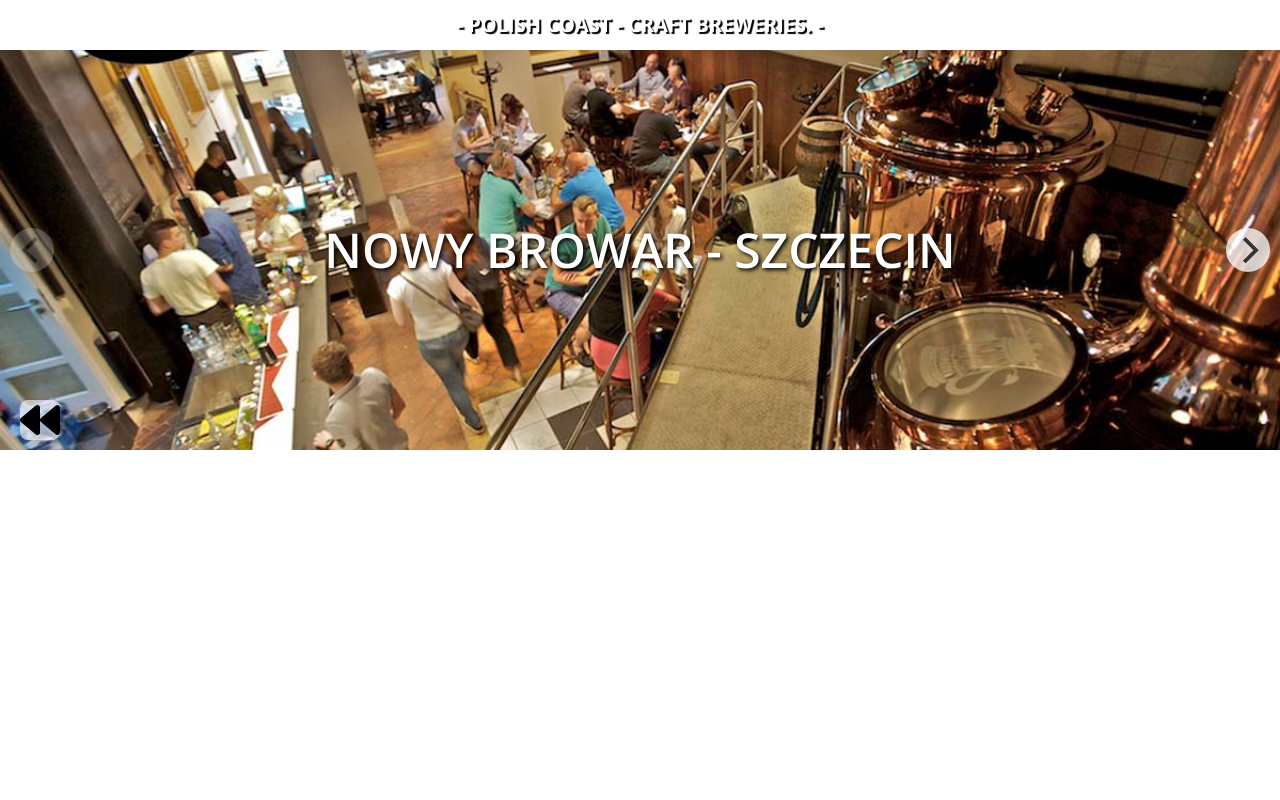
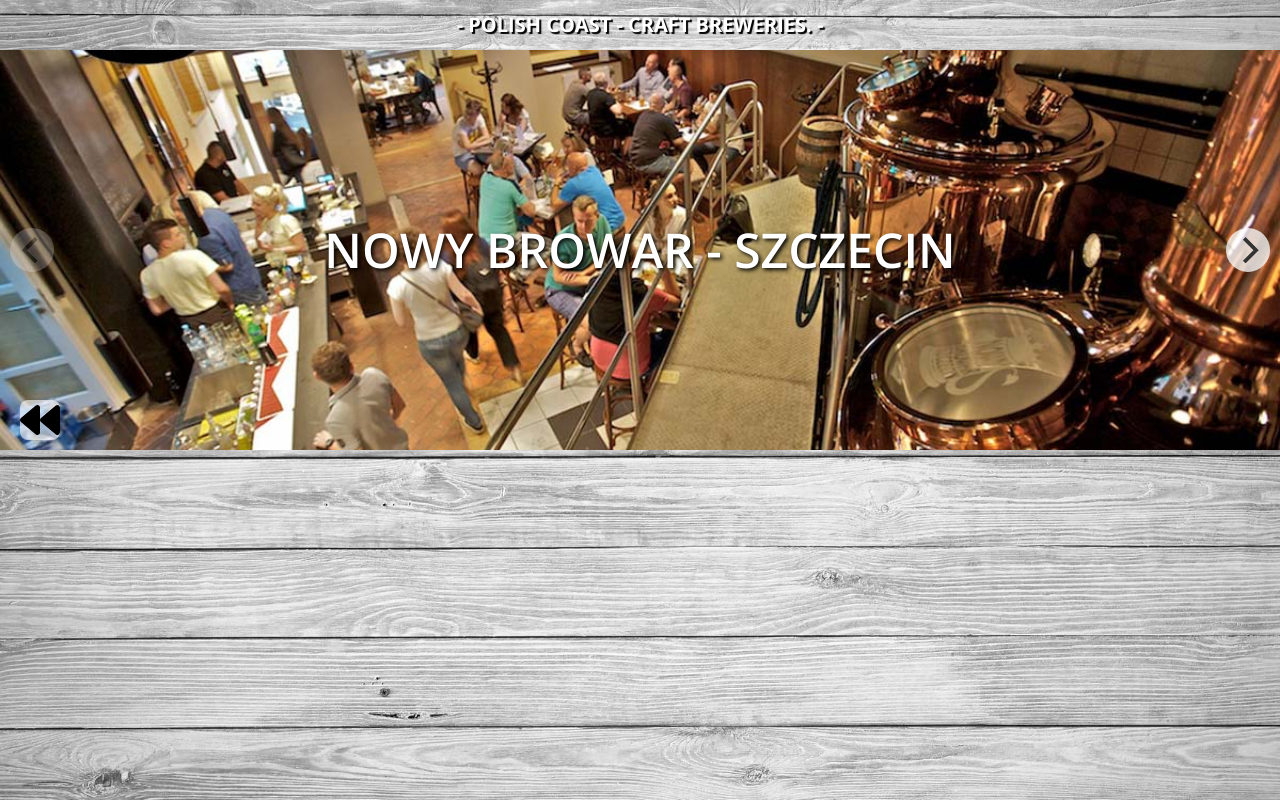
Before and after one commit to przemyslawjurkiewicz/carousel-and-map, a plain HTML site: page index.html in a window 1280 px wide. Drawn offline with nearby package versions, Linux system fonts and the light colour scheme; the site is published under a folder, as on GitHub Pages, so addresses that start at the root find nothing.

Commit message:
Update style.css

```diff
--- a/css/style.css
+++ b/css/style.css
@@ -1,6 +1,6 @@
 * { box-sizing: border-box; }
 
-body { background-image: url(/images/beer_background.jpg); background-size: cover; background-position: center top; background-repeat: no-repeat; margin: 0; font-family: "Open Sans", sans-serif; }
+body { background-image: url(../images/beer_background.jpg); background-size: cover; background-position: center top; background-repeat: no-repeat; margin: 0; font-family: "Open Sans", sans-serif; }
 
 h1 { text-align: center; font-size: 20px; text-transform: uppercase; color: white; text-shadow: 2px 2px 1px #000000; }
 
```
